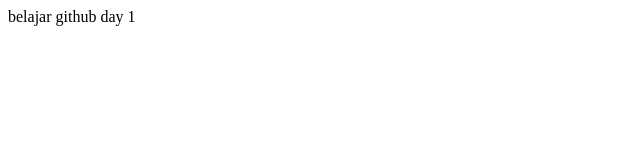
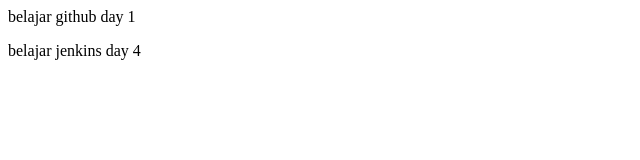
Before and after one commit to maydiansunarlie/repo-github, a plain HTML site: page index.html in a window 1280 px wide. Shown: the whole page, without its empty margins (0-640 px from the left). Drawn offline with Linux system fonts and the light colour scheme.

Commit message:
Update index.html

```diff
--- a/index.html
+++ b/index.html
@@ -1 +1,2 @@
 <p> belajar github day 1</p>
+<p >belajar jenkins day 4</p>
```
